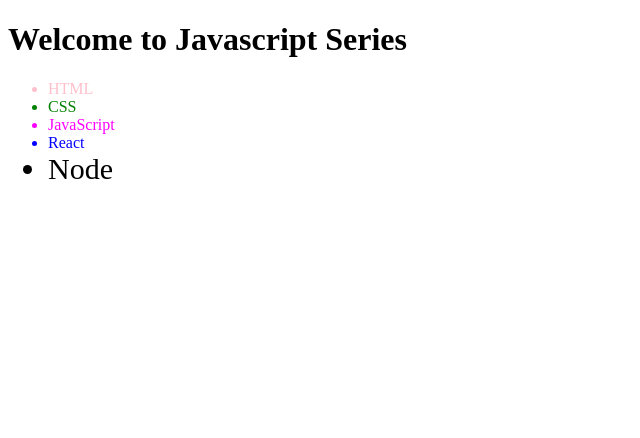
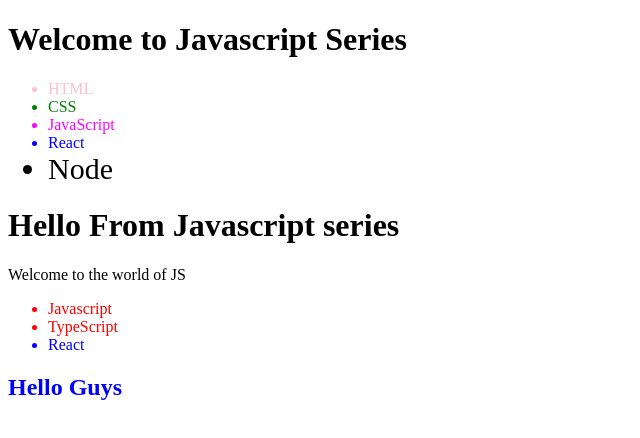
Before and after one commit to BHUSHAN000/JavaScript_Tutrial_Basic_To_Advanced, a plain HTML site: page index.html in a window 1280 px wide. Shown: the whole page, without its empty margins (0-640 px from the left). Drawn offline with Linux system fonts and the light colour scheme.

Commit message:
Update index.html

```diff
--- a/index.html
+++ b/index.html
@@ -14,7 +14,7 @@
     </style>
 </head>
 <body>
-    <h1 id="headingId">Welcome to Javascript Series</h1>
+    <h1 id="headingId1">Welcome to Javascript Series</h1>
 
     <ul>
         <li class="listClass1">HTML</li>
@@ -23,7 +23,16 @@
         <li class="listClass2">React</li>
         <li class="listClass3">Node</li>
     </ul>
-
+    <div id="containerId">
+        <h1 id="headingId" class="headingClass1 headingClass2">Hello From Javascript series</h1>
+        <p id="paraId">Welcome to the world of JS</p>
+        <ul id="listId" class="ulListClass">
+            <li class="listClass1 listClass3">Javascript</li>
+            <li class="listClass1 headingClass2">TypeScript</li>
+            <li class="listClass2 listClass3">React</li>
+        </ul>
+        <h2 class="listClass2">Hello Guys</h2>
+    </div>
 
 
 
```
